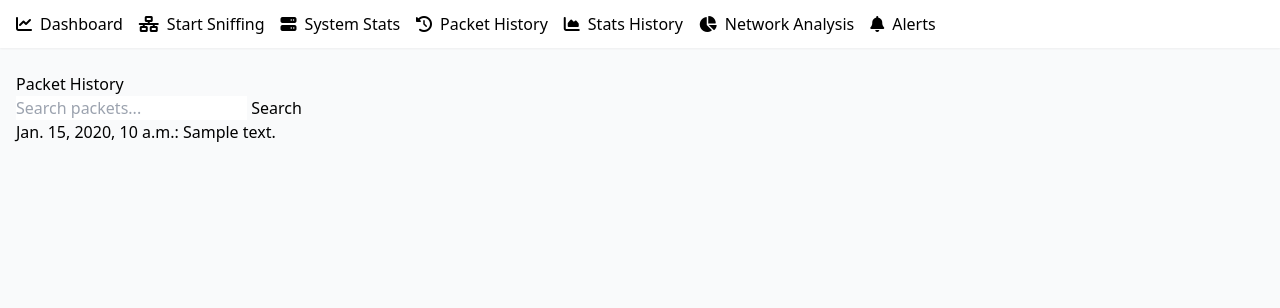
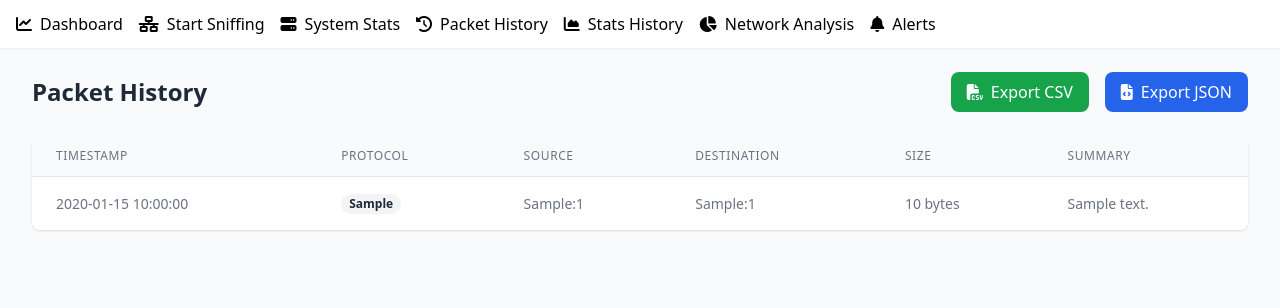
Before and after one commit to Tamzeeni/NetCreep, a Django app: page /monitor/packet-history/ in a window 1280 px wide. Shown: the top 308 px of the page. Run offline with Django 5.2, Linux system fonts and the light colour scheme; tables that the repository leaves empty hold one stand-in row (values such as "Sample post"); some libraries are stand-ins or nearby versions.

Commit message:
added CSV & JSON export tp pckt his

```diff
--- a/monitor/urls.py
+++ b/monitor/urls.py
@@ -19,4 +19,6 @@ urlpatterns = [
     path('alerts/acknowledge/<int:alert_id>/', views.acknowledge_alert, name='acknowledge_alert'),
     path('alerts/resolve/<int:alert_id>/', views.resolve_alert, name='resolve_alert'),
     path('alerts/test/', views.test_alert, name='test_alert'),
+    path('packet-history/export/csv/', views.export_packets_csv, name='export_packets_csv'),
+    path('packet-history/export/json/', views.export_packets_json, name='export_packets_json'),
 ]
--- a/monitor/views.py
+++ b/monitor/views.py
@@ -19,6 +19,11 @@ from .alert_service import check_threshold
 from django.db.models import Count, Sum
 from django.utils import timezone
 from datetime import timedelta
+import csv
+import json
+from django.http import HttpResponse
+from django.utils import timezone
+
 
 
 logger = logging.getLogger(__name__)
@@ -251,3 +256,48 @@ def test_alert(request):
 
     messages.success(request, 'Test alert has been triggered. Check the console for the email output.')
     return redirect('alert_dashboard')
+
+
+
+def export_packets_csv(request):
+    response = HttpResponse(content_type='text/csv')
+    response['Content-Disposition'] = f'attachment; filename="packet_history_{timezone.now().strftime("%Y%m%d_%H%M%S")}.csv"'
+
+    writer = csv.writer(response)
+    writer.writerow(['Timestamp', 'Protocol', 'Source IP', 'Source Port',
+                    'Destination IP', 'Destination Port', 'Size', 'Summary'])
+
+    packets = Packet.objects.all().order_by('-timestamp')
+    for packet in packets:
+        writer.writerow([
+            packet.timestamp.strftime("%Y-%m-%d %H:%M:%S"),
+            packet.protocol,
+            packet.src_ip,
+            packet.src_port,
+            packet.dst_ip,
+            packet.dst_port,
+            packet.size,
+            packet.summary
+        ])
+
+    return response
+
+def export_packets_json(request):
+    packets = Packet.objects.all().order_by('-timestamp')
+    packet_list = []
+
+    for packet in packets:
+        packet_list.append({
+            'timestamp': packet.timestamp.strftime("%Y-%m-%d %H:%M:%S"),
+            'protocol': packet.protocol,
+            'source_ip': packet.src_ip,
+            'source_port': packet.src_port,
+            'destination_ip': packet.dst_ip,
+            'destination_port': packet.dst_port,
+            'size': packet.size,
+            'summary': packet.summary
+        })
+
+    response = HttpResponse(json.dumps(packet_list, indent=2), content_type='application/json')
+    response['Content-Disposition'] = f'attachment; filename="packet_history_{timezone.now().strftime("%Y%m%d_%H%M%S")}.json"'
+    return response
--- a/templates/monitor/packet_history.html
+++ b/templates/monitor/packet_history.html
@@ -1,18 +1,97 @@
-<!-- templates/monitor/packet_history.html -->
-
 {% extends 'base.html' %}
 
-{% block title %}Packet History{% endblock %}
+{% block content %}
+<div class="container mx-auto px-4">
+    <!-- Header with Export Buttons -->
+    <div class="flex justify-between items-center mb-6">
+        <h1 class="text-2xl font-bold text-gray-800">Packet History</h1>
+        <div class="flex space-x-4">
+            <a href="{% url 'export_packets_csv' %}"
+               class="inline-flex items-center px-4 py-2 bg-green-600 hover:bg-green-700 text-white rounded-lg transition-colors">
+                <i class="fas fa-file-csv mr-2"></i>
+                Export CSV
+            </a>
+            <a href="{% url 'export_packets_json' %}"
+               class="inline-flex items-center px-4 py-2 bg-blue-600 hover:bg-blue-700 text-white rounded-lg transition-colors">
+                <i class="fas fa-file-code mr-2"></i>
+                Export JSON
+            </a>
+        </div>
+    </div>
 
-{% block content %}
-<h1>Packet History</h1>
-<form method="get">
-    <input type="text" name="q" value="{{ query }}" placeholder="Search packets...">
-    <button type="submit">Search</button>
-</form>
-<ul>
-    {% for packet in packets %}
-        <li>{{ packet.timestamp }}: {{ packet.summary }}</li>
-    {% endfor %}
-</ul>
+    <!-- Packet Table -->
+    <div class="bg-white rounded-lg shadow overflow-hidden">
+        <table class="min-w-full divide-y divide-gray-200">
+            <thead class="bg-gray-50">
+                <tr>
+                    <th class="px-6 py-3 text-left text-xs font-medium text-gray-500 uppercase tracking-wider">Timestamp</th>
+                    <th class="px-6 py-3 text-left text-xs font-medium text-gray-500 uppercase tracking-wider">Protocol</th>
+                    <th class="px-6 py-3 text-left text-xs font-medium text-gray-500 uppercase tracking-wider">Source</th>
+                    <th class="px-6 py-3 text-left text-xs font-medium text-gray-500 uppercase tracking-wider">Destination</th>
+                    <th class="px-6 py-3 text-left text-xs font-medium text-gray-500 uppercase tracking-wider">Size</th>
+                    <th class="px-6 py-3 text-left text-xs font-medium text-gray-500 uppercase tracking-wider">Summary</th>
+                </tr>
+            </thead>
+            <tbody class="bg-white divide-y divide-gray-200">
+                {% for packet in packets %}
+                <tr class="hover:bg-gray-50">
+                    <td class="px-6 py-4 whitespace-nowrap text-sm text-gray-500">
+                        {{ packet.timestamp|date:"Y-m-d H:i:s" }}
+                    </td>
+                    <td class="px-6 py-4 whitespace-nowrap text-sm text-gray-900">
+                        <span class="px-2 inline-flex text-xs leading-5 font-semibold rounded-full
+                            {% if packet.protocol == 'TCP' %}bg-blue-100 text-blue-800
+                            {% elif packet.protocol == 'UDP' %}bg-green-100 text-green-800
+                            {% elif packet.protocol == 'ICMP' %}bg-yellow-100 text-yellow-800
+                            {% else %}bg-gray-100 text-gray-800{% endif %}">
+                            {{ packet.protocol }}
+                        </span>
+                    </td>
+                    <td class="px-6 py-4 whitespace-nowrap text-sm text-gray-500">
+                        {{ packet.src_ip }}{% if packet.src_port %}:{{ packet.src_port }}{% endif %}
+                    </td>
+                    <td class="px-6 py-4 whitespace-nowrap text-sm text-gray-500">
+                        {{ packet.dst_ip }}{% if packet.dst_port %}:{{ packet.dst_port }}{% endif %}
+                    </td>
+                    <td class="px-6 py-4 whitespace-nowrap text-sm text-gray-500">
+                        {{ packet.size }} bytes
+                    </td>
+                    <td class="px-6 py-4 text-sm text-gray-500">
+                        {{ packet.summary }}
+                    </td>
+                </tr>
+                {% empty %}
+                <tr>
+                    <td colspan="6" class="px-6 py-4 text-center text-gray-500">
+                        No packets captured yet.
+                    </td>
+                </tr>
+                {% endfor %}
+            </tbody>
+        </table>
+    </div>
+
+    <!-- Pagination -->
+    {% if is_paginated %}
+    <div class="bg-white px-4 py-3 flex items-center justify-between border-t border-gray-200 sm:px-6 mt-4 rounded-lg shadow">
+        <div class="flex-1 flex justify-between items-center">
+            {% if page_obj.has_previous %}
+            <a href="?page={{ page_obj.previous_page_number }}"
+               class="relative inline-flex items-center px-4 py-2 border border-gray-300 text-sm font-medium rounded-md text-gray-700 bg-white hover:bg-gray-50">
+                Previous
+            </a>
+            {% endif %}
+            <span class="text-sm text-gray-700">
+                Page {{ page_obj.number }} of {{ page_obj.paginator.num_pages }}
+            </span>
+            {% if page_obj.has_next %}
+            <a href="?page={{ page_obj.next_page_number }}"
+               class="relative inline-flex items-center px-4 py-2 border border-gray-300 text-sm font-medium rounded-md text-gray-700 bg-white hover:bg-gray-50">
+                Next
+            </a>
+            {% endif %}
+        </div>
+    </div>
+    {% endif %}
+</div>
 {% endblock %}
```
